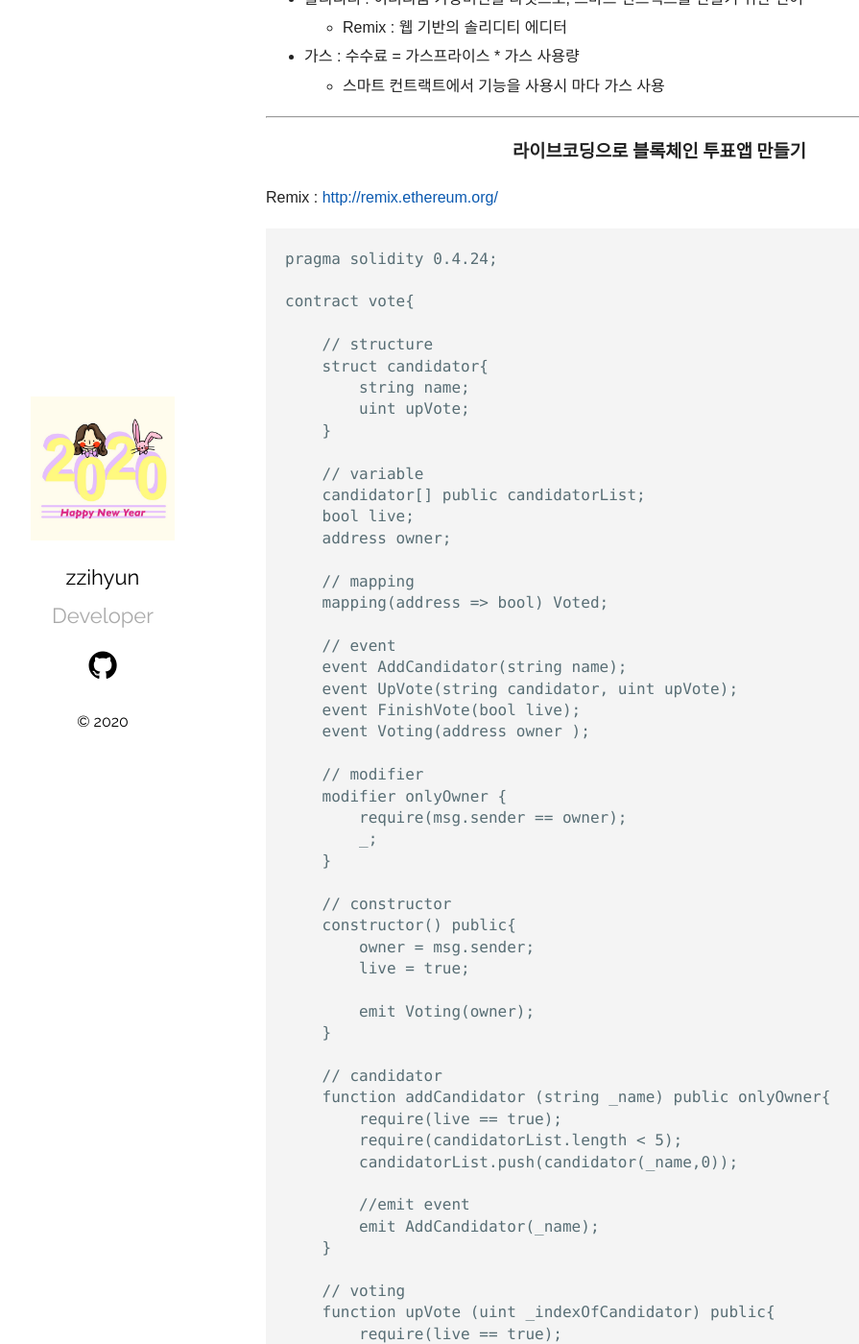
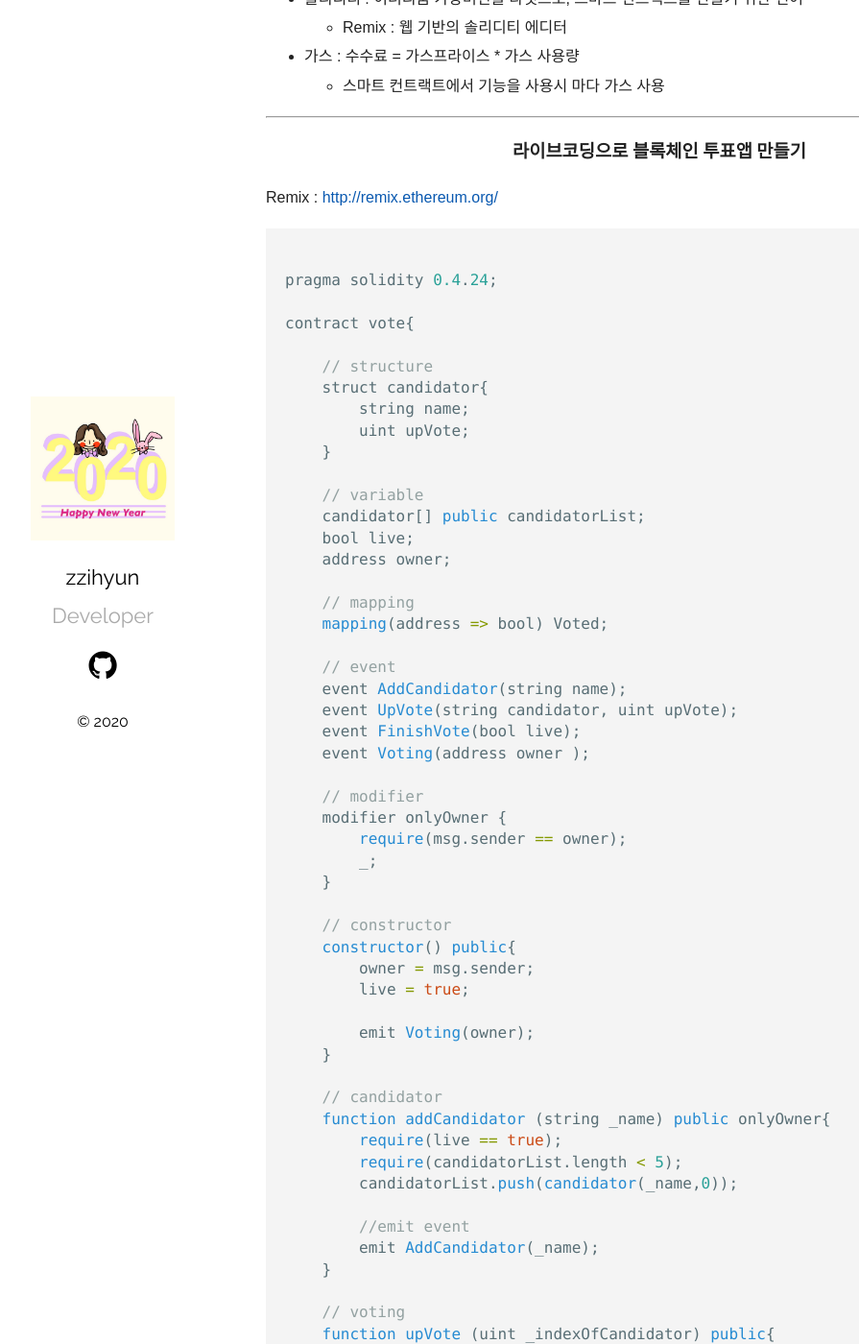
Before and after one commit to jhhhj1002/jhhhj1002.github.io, a Jekyll site: the page built from _posts/2020-03-21-Blockchain&Solidity.markdown, in a window 1280 px wide and 1400 px high, scrolled down 429 px. Shown: the whole window at 96% size, without its empty margins (78-973 px from the left). Built offline with Jekyll 4.4.1, drawn with Linux system fonts in a browser that asks for light colours; some of the changed text lies outside the part shown.

Commit message:
Update 2020-03-21-Blockchain&Solidity.markdown

````diff
--- a/_posts/2020-03-21-Blockchain&Solidity.markdown
+++ b/_posts/2020-03-21-Blockchain&Solidity.markdown
@@ -6,7 +6,7 @@ categories: Blockchain Solidity
 ---
 
 Smart Contract Dapp 에 들어가기 앞서 인프런에 있는 [블록체인과 솔리디티] 라는 강의를 수강했다.
-블록체인과 솔리디티의 개념에 대해 이해도 하고, 라이브코딩을 통한 투표앱 또한 만들어 볼 수 있어서 위의 강의를 수강했다
+블록체인과 솔리디티의 개념에 대해 이해도 하고, 라이브코딩을 통한 투표앱 또한 만들어 볼 수 있어서 위의 강의를 수강했다.
 강의내용을 요약하자면 아래와 같다.
 
 * 블록체인 : 암호화 (ex - 비트코인, 이더리움 )를 기반으로 가능한 많은 사람들이 접근 가능한 데이터 분산처리 기술
@@ -29,7 +29,8 @@ Smart Contract Dapp 에 들어가기 앞서 인프런에 있는 [블록체인과
 
 Remix : <http://remix.ethereum.org/>
 
-```
+```javascript
+
 pragma solidity 0.4.24;
 
 contract vote{
````
